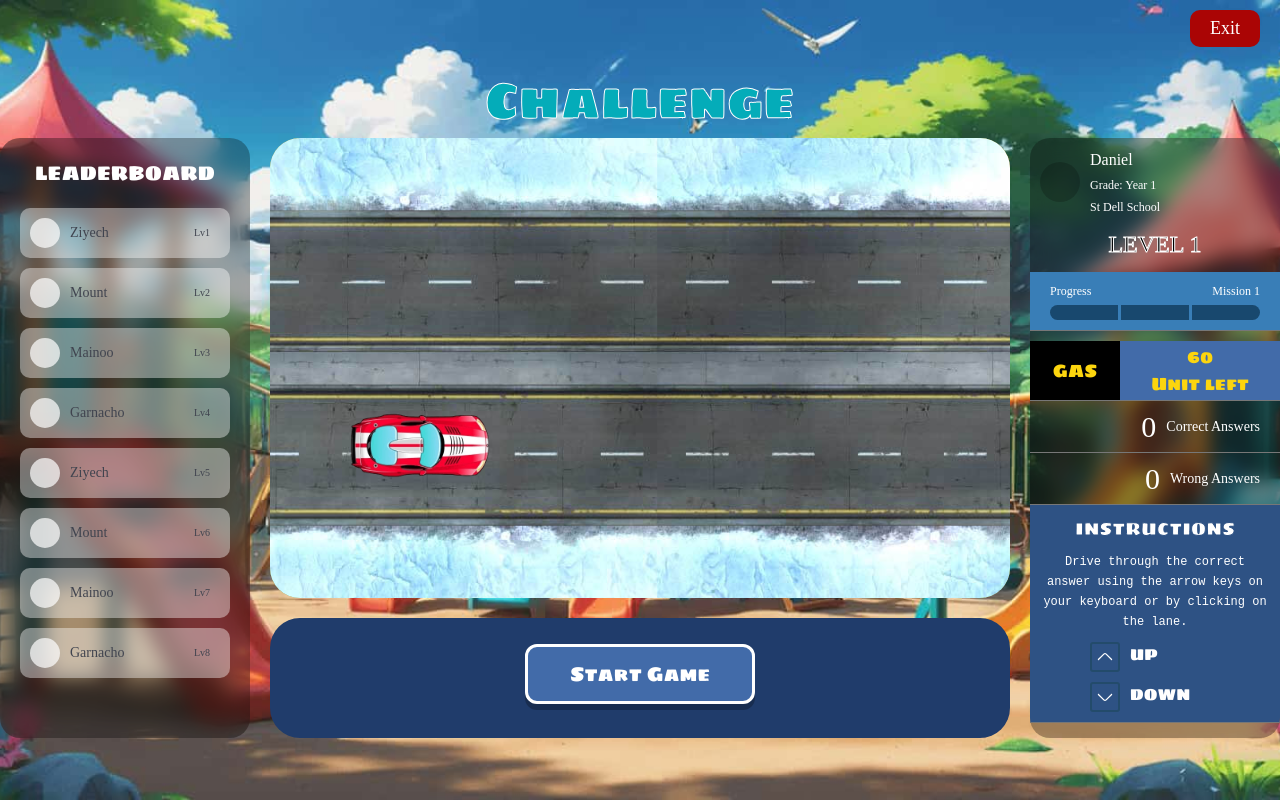
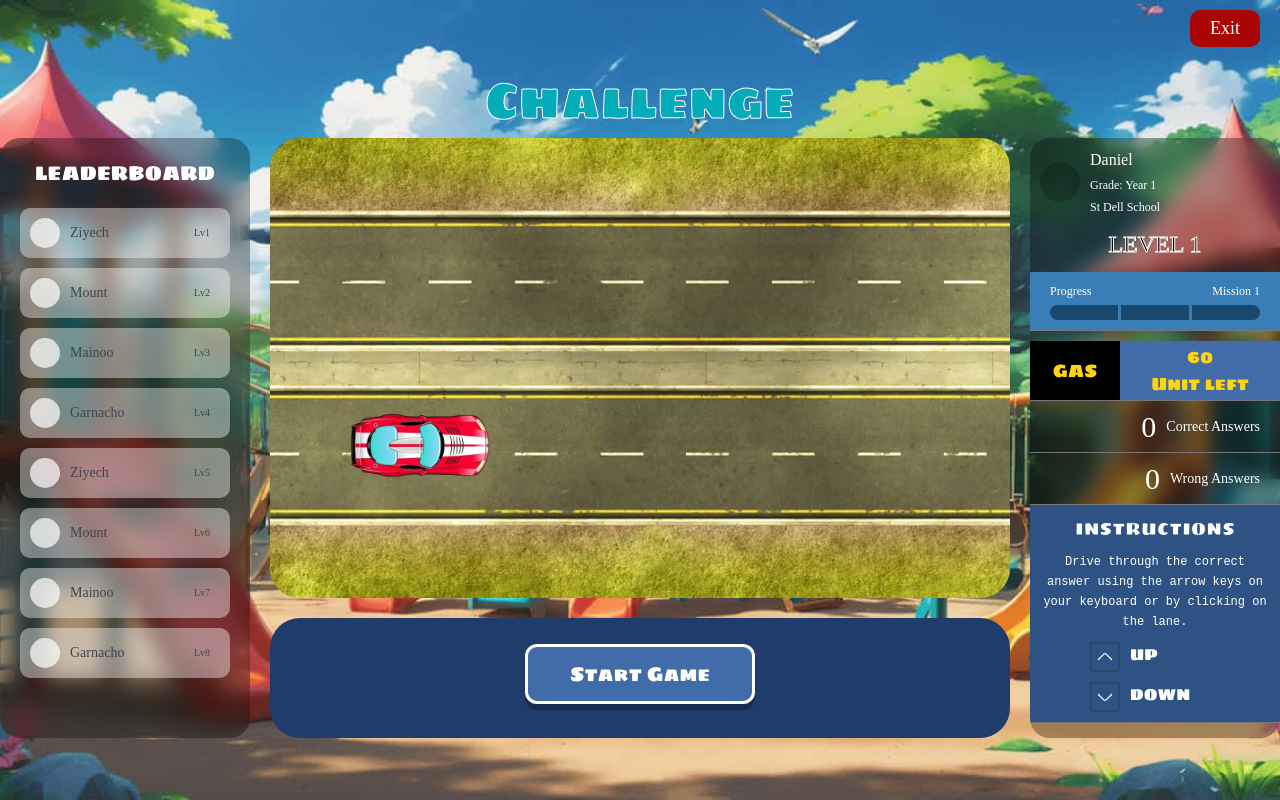
Before and after one commit to joshnwosu/chlff, a React (Vite) app: page /game in a window 1280 px wide. Built offline with nearby package versions, Linux system fonts and the light colour scheme; a web font is replaced by a local one.

Commit message:
update: some updates

```diff
--- a/src/components/Game/Car/CarUpdate.tsx
+++ b/src/components/Game/Car/CarUpdate.tsx
@@ -406,7 +406,7 @@ export default function CarUpdate() {
               className={classes['cu-road']}
               style={{
                 backgroundImage: `url(${
-                  gameMode?.mode.image || 'assets/car/street_snow.jpg'
+                  gameMode?.mode.image || 'assets/car/street_grass.jpg'
                 })`,
               }}
             />
--- a/src/components/Game/Car/StreetLamp.tsx
+++ b/src/components/Game/Car/StreetLamp.tsx
@@ -57,7 +57,9 @@ const StreetLamp: React.FC = () => {
       ? "url('assets/car/tree.png')"
       : gameMode?.mode.name === 'Snow'
       ? "url('assets/car/xmas_tree.png')"
-      : "url('assets/car/spike.png')";
+      : gameMode?.mode.name === 'Desert'
+      ? "url('assets/car/spike.png')"
+      : "url('assets/car/tree.png')";
 
   return (
     <>
```
